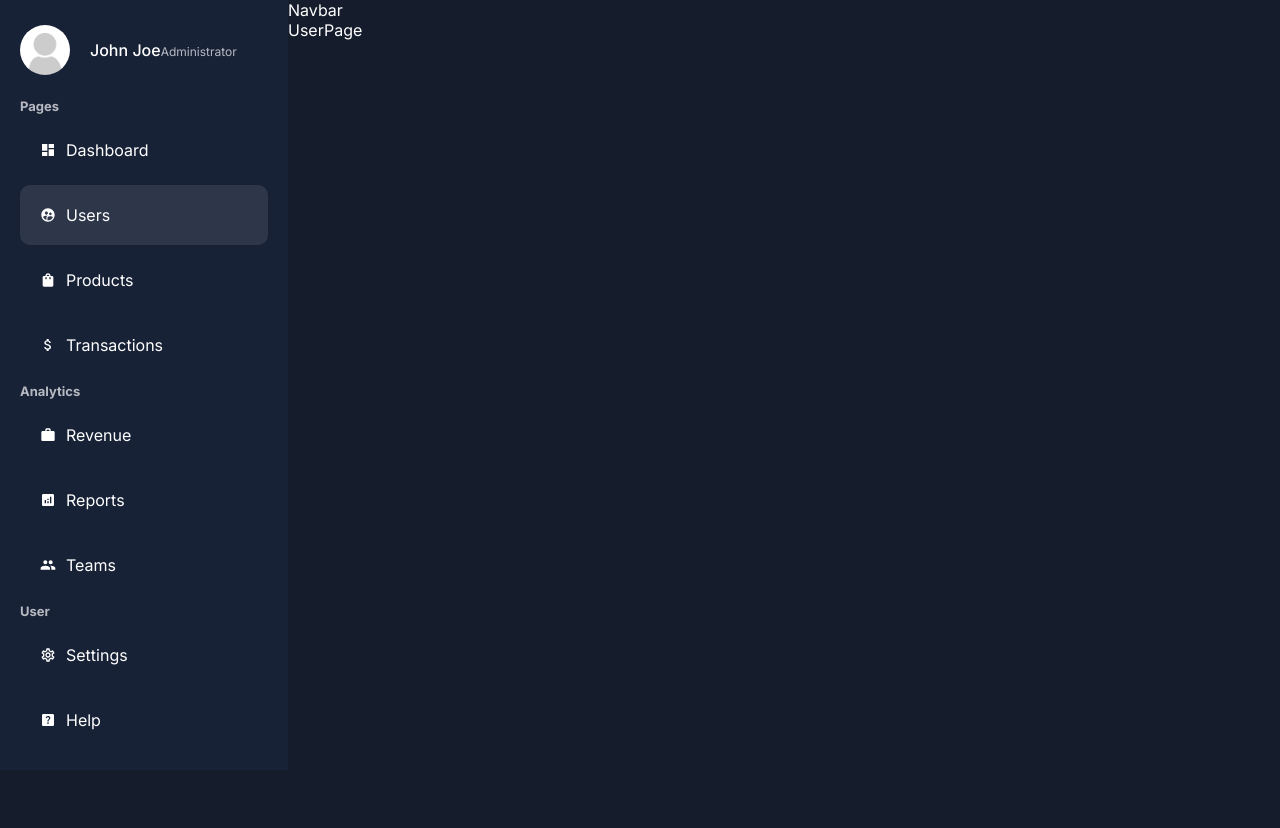
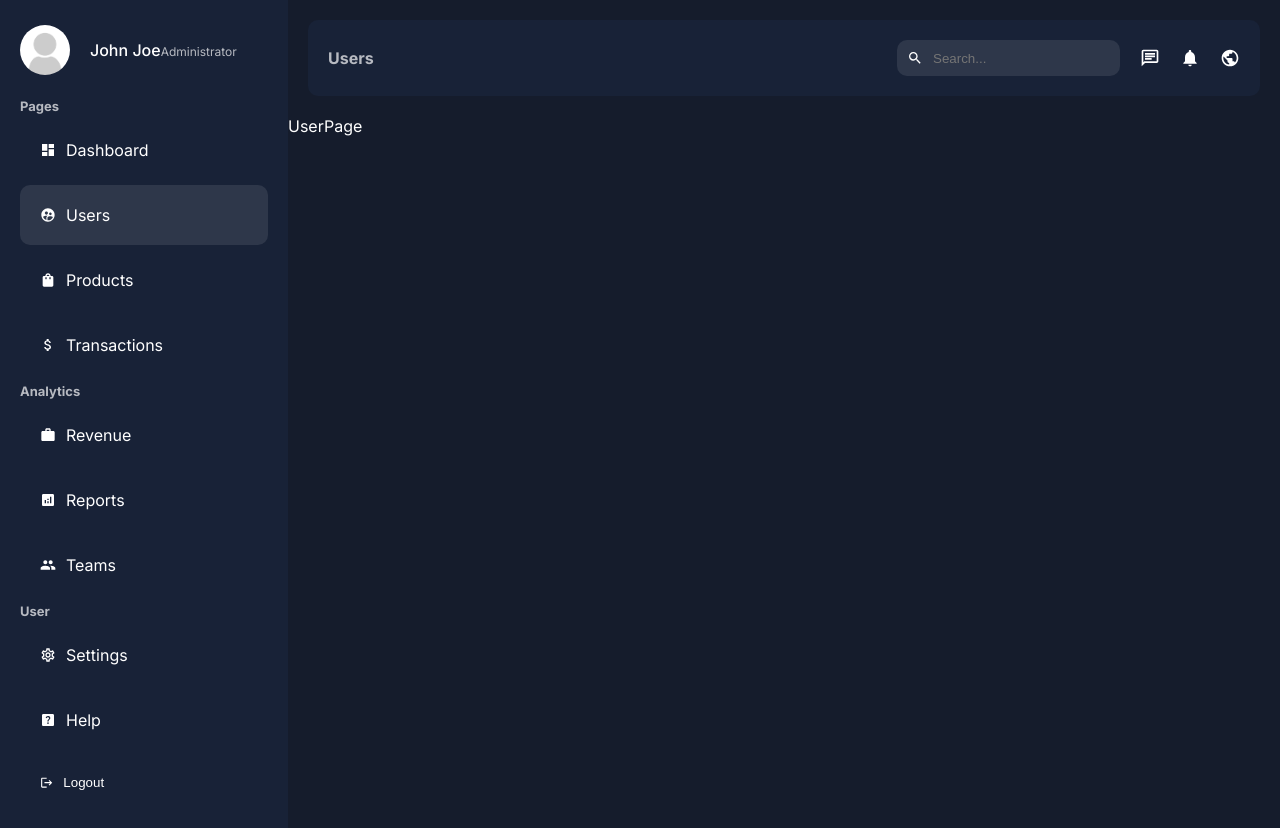
Before and after one commit to nthapa000/nextJsadmin, a Next.js app: page /dashboard/users in a window 1280 px wide. Before the commit the page ends 800 px from the top, so only its background shows below. Built offline with nearby package versions, Linux system fonts and the light colour scheme.

Commit message:
#2 Navbar Complete

```diff
--- a/app/ui/dashboard/navbar/navbar.jsx
+++ b/app/ui/dashboard/navbar/navbar.jsx
@@ -1,9 +1,32 @@
-import React from 'react'
+"use client";
+import { usePathname } from "next/navigation";
+import styles from "./navbar.module.css";
+import {
+  MdNotifications,
+  MdOutlineChat,
+  MdPublic,
+  MdSearch,
+} from "react-icons/md";
 
 const Navbar = () => {
+  const pathname = usePathname();
+
   return (
-    <div>Navbar</div>
-  )
-}
+    <div className={styles.container}>
+      <div className={styles.title}>{pathname.split("/").pop()}</div>
+      <div className={styles.menu}>
+        <div className={styles.search}>
+          <MdSearch />
+          <input type="text" placeholder="Search..." className={styles.input} />
+        </div>
+        <div className={styles.icons}>
+          <MdOutlineChat size={20} />
+          <MdNotifications size={20} />
+          <MdPublic size={20} />
+        </div>
+      </div>
+    </div>
+  );
+};
 
-export default Navbar
+export default Navbar;
--- a/app/ui/dashboard/navbar/navbar.module.css
+++ b/app/ui/dashboard/navbar/navbar.module.css
@@ -0,0 +1,41 @@
+.container {
+    padding: 20px;
+    margin:20px;
+    border-radius: 10px;
+    background-color: var(--bgSoft);
+    display: flex;
+    align-items: center;
+    justify-content: space-between;
+  }
+
+  .title {
+    color: var(--textSoft);
+    font-weight: bold;
+    text-transform: capitalize;
+  }
+
+  .menu {
+    display: flex;
+    align-items: center;
+    gap: 20px;
+  }
+
+  .search {
+    display: flex;
+    align-items: center;
+    gap: 10px;
+    background-color: #2e374a;
+    padding: 10px;
+    border-radius: 10px;
+  }
+
+  .input {
+    background-color: transparent;
+    border: none;
+    color: var(--text);
+  }
+
+  .icons{
+    display: flex;
+    gap: 20px;
+  }
--- a/app/ui/dashboard/sidebar/sidebar.jsx
+++ b/app/ui/dashboard/sidebar/sidebar.jsx
@@ -100,6 +100,10 @@
             </li>
         ))}
       </ul>
+      <button className={styles.logout}>
+      <MdLogout></MdLogout>
+        Logout
+      </button>
     </div>
   );
 };
--- a/app/ui/dashboard/sidebar/sidebar.module.css
+++ b/app/ui/dashboard/sidebar/sidebar.module.css
@@ -40,3 +40,21 @@
     font-size: 13px;
     margin: 10px 0px;
 }
+
+.logout{
+    padding: 20px;
+    margin: 5px 0px;
+    display: flex;
+    align-items: center;
+    gap: 10px;
+    cursor: pointer;
+    border-radius: 10px;
+    background:none ;
+    border: none;
+    color: white;
+    width: 100%;
+}
+
+.logout:hover{
+    background-color: #2e374a;
+}
```
